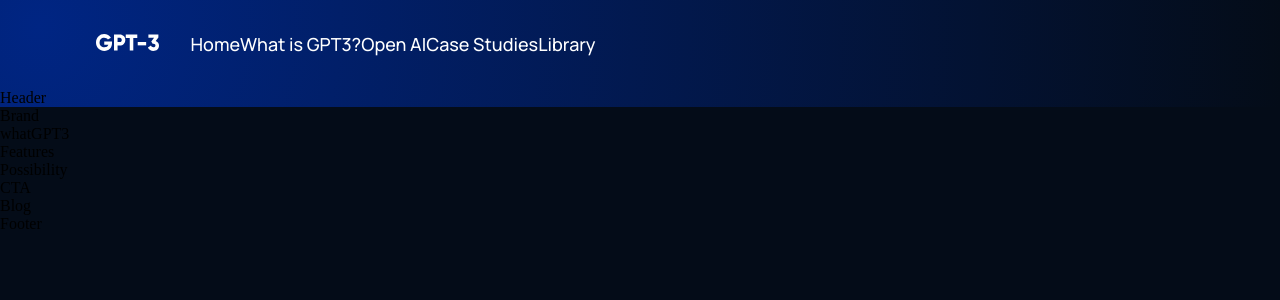
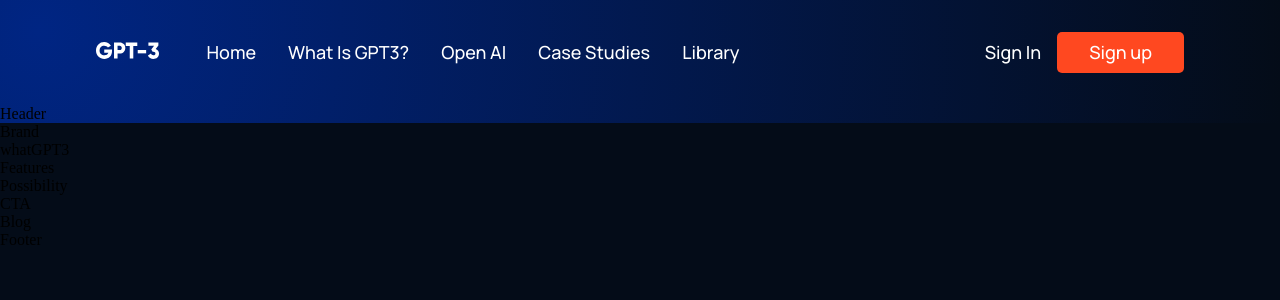
Before and after one commit to tsvetelinastef/yt_test_reactapp, a React (Create React App) app: page / in a window 1280 px wide. Shown: the top 300 px of the page. Built offline with nearby package versions, Linux system fonts and the light colour scheme.

Commit message:
Update Navbar.jsx
and navbar.css

```diff
--- a/src/components/navbar/Navbar.jsx
+++ b/src/components/navbar/Navbar.jsx
@@ -20,6 +20,13 @@
           <p><a href="#blog">Library</a></p>
         </div>
       </div>
+      <div className="gpt3__navbar-sign">
+      <p>Sign in</p>
+      <button type="button">Sign up</button>
+      </div>
+      <div className="gpt3__navbar-menu">
+
+      </div>
     </div>
   )
 }
--- a/src/components/navbar/navbar.css
+++ b/src/components/navbar/navbar.css
@@ -35,10 +35,29 @@
 
 .gpt3__navbar-links_container p,
 .gpt3__navbar-sign p,
-.gpt3__navbar-menu_container p{
+.gpt3__navbar-menu_container p {
     color: #fff;
     font-family: var(--font-family);
     font-weight: 500;
     font-size: 18px;
     line-height: 25px;
+    text-transform: capitalize;
+
+    margin: 0 1rem;
+    cursor: pointer;
 }
+
+.gpt3__navbar-sign button,
+.gpt3__navbar-menu_container button {
+    padding: 0.5rem 2rem;
+    color: #fff;
+    background: #FF4820;
+    font-family: var(--font-family);
+    font-weight: 500;
+    font-size: 18px;
+    line-height: 25px;
+    border-radius: 5px;
+    border: 0;
+    outline: none;
+    cursor: pointer;
+}
```
